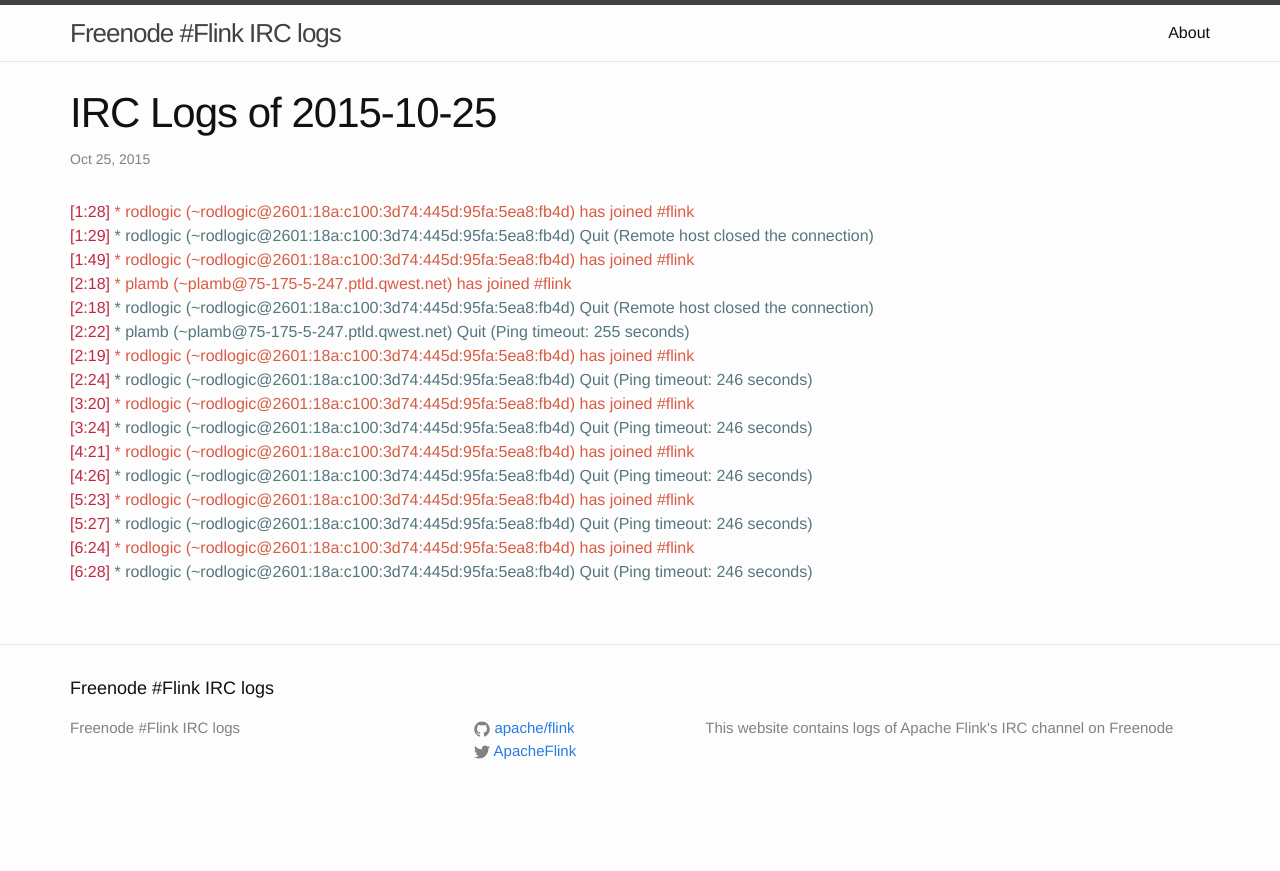
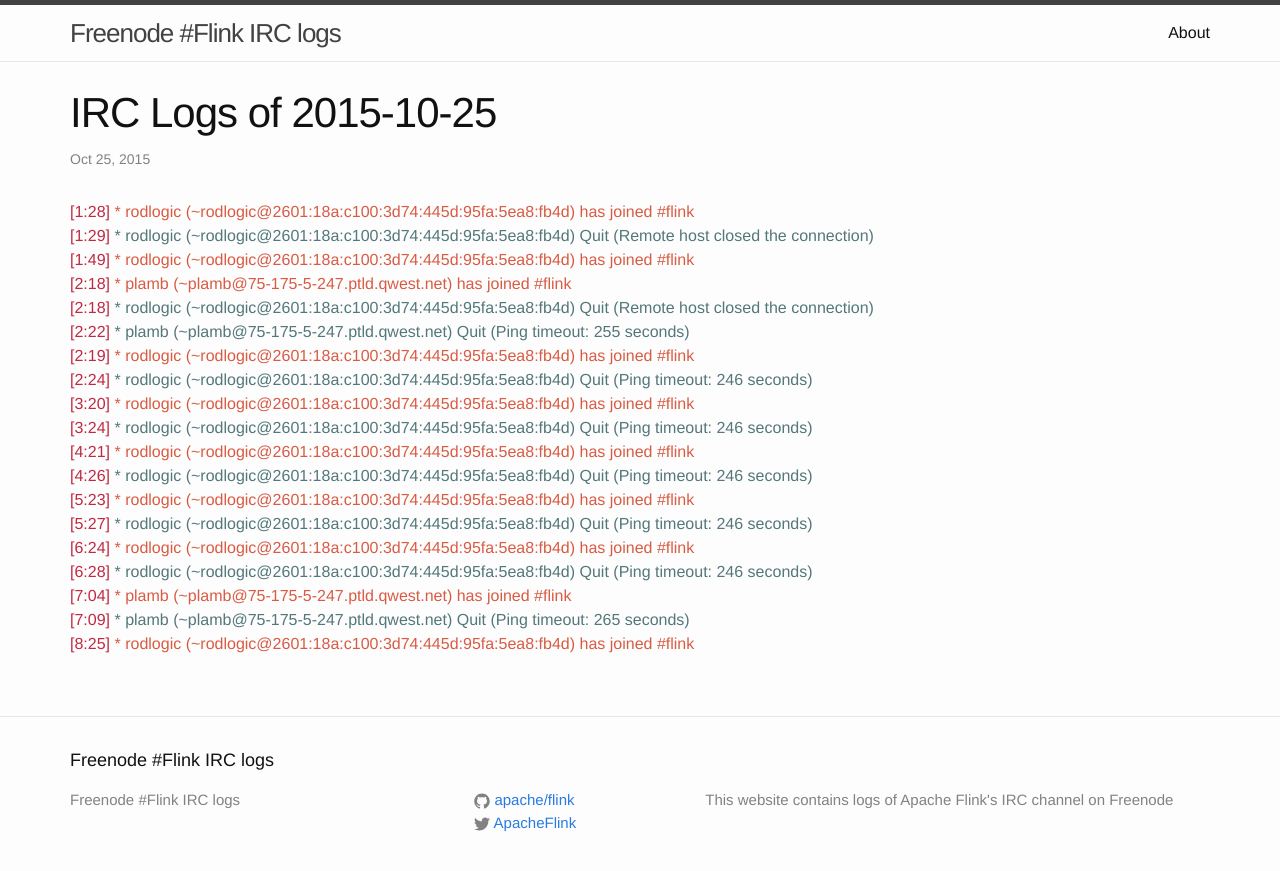
Before and after one commit to flink-irc-logs/flink-irc-logs.github.io, a Jekyll site: the page built from _posts/2015-10-25-logs.markdown, in a window 1280 px wide. Shown: the top 871 px of the page. Built offline with Jekyll 4.4.1, drawn with Linux system fonts in a browser that asks for light colours.

Commit message:
Update of the logs on Sun Oct 25 08:29:00 CET 2015

```diff
--- a/_posts/2015-10-25-logs.markdown
+++ b/_posts/2015-10-25-logs.markdown
@@ -20,3 +20,6 @@
 <span class="irc-date">[5:27]</span> <span class="irc-navy">* rodlogic (~rodlogic@2601:18a:c100:3d74:445d:95fa:5ea8:fb4d) Quit (Ping timeout: 246 seconds)</span><br />
 <span class="irc-date">[6:24]</span> <span class="irc-green">* rodlogic (~rodlogic@2601:18a:c100:3d74:445d:95fa:5ea8:fb4d) has joined #flink</span><br />
 <span class="irc-date">[6:28]</span> <span class="irc-navy">* rodlogic (~rodlogic@2601:18a:c100:3d74:445d:95fa:5ea8:fb4d) Quit (Ping timeout: 246 seconds)</span><br />
+<span class="irc-date">[7:04]</span> <span class="irc-green">* plamb (~plamb@75-175-5-247.ptld.qwest.net) has joined #flink</span><br />
+<span class="irc-date">[7:09]</span> <span class="irc-navy">* plamb (~plamb@75-175-5-247.ptld.qwest.net) Quit (Ping timeout: 265 seconds)</span><br />
+<span class="irc-date">[8:25]</span> <span class="irc-green">* rodlogic (~rodlogic@2601:18a:c100:3d74:445d:95fa:5ea8:fb4d) has joined #flink</span><br />
```
